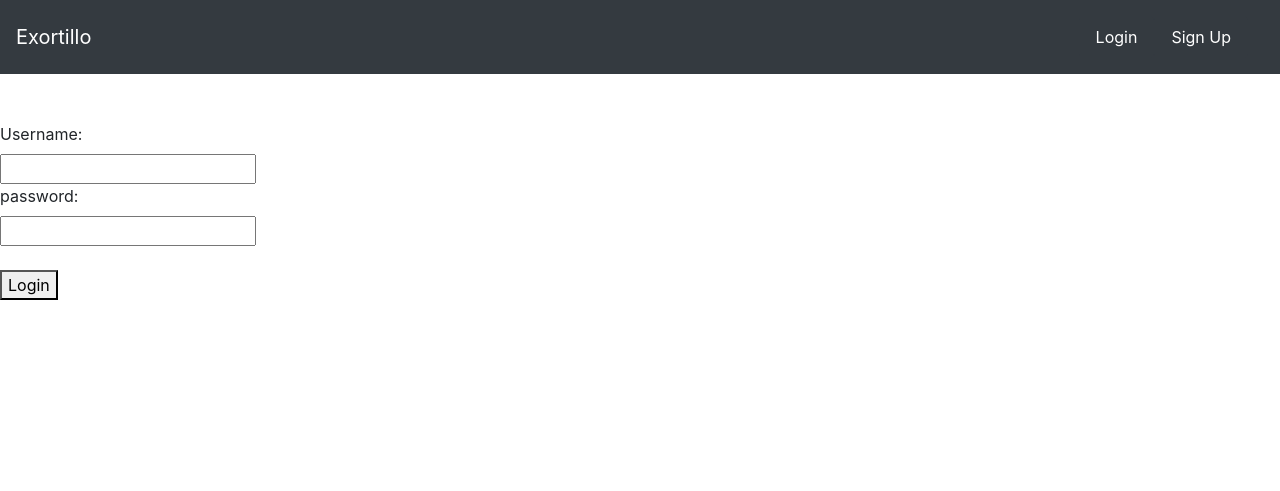
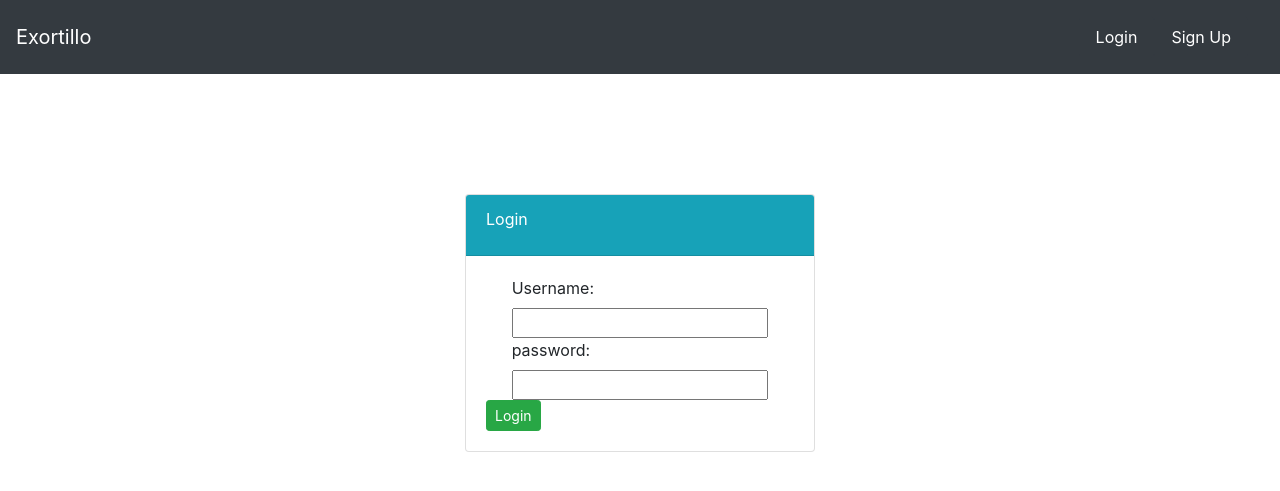
Before and after one commit to sheshmaninigam/Mani_django, a Django app: page /login/ in a window 1280 px wide. Shown: the top 491 px of the page. Run offline with Django 4.2, Linux system fonts and the light colour scheme.

Commit message:
commit:63

```diff
--- a/mysite/food/templates/food/index.html
+++ b/mysite/food/templates/food/index.html
@@ -36,7 +36,7 @@
             <h6
             style="font-size: italic;"
             >
-            added by superuser: admin
+            added by superuser: {{ item.user}}
             </h6>
         </div>
         <div class="col-md-3">
--- a/mysite/food/urls.py
+++ b/mysite/food/urls.py
@@ -12,13 +12,16 @@ urlpatterns = [
 
 
     # function based detail view
-    path("detail/<int:item_id>/", views.detail, name="detail"),
+    # path("detail/<int:item_id>/", views.detail, name="detail"),
 
     # class based detail view
     path("detail/<int:pk>/", views.FoodDetail.as_view(), name="detail"),
 
-    # function based create_item view
-    path("add/",views.create_item,name="create_item"),
+    # # function based create_item view
+    # path("add/",views.create_item,name="create_item"),
+
+    # class based create_item view
+    path("add/",views.CreateItem.as_view(),name="create_item"),
 
     # function based update_item view
     path("update/<int:id>/",views.update_item, name="update_item"),
--- a/mysite/users/templates/users/login.html
+++ b/mysite/users/templates/users/login.html
@@ -2,17 +2,59 @@
 
 {% block body %}
 
-<form  method="POST">
-    {% csrf_token %}
-    <label for="user">Username:</label><br>
-    <input type="text" id="user" name="username"><br>
+<br><br><br>
 
-    <label for="pass">password:</label><br>
-    <input type="password" id="password" name="password"><br><br>
 
-    <button type="submit">Login</button>
+<div class="container">
+    <div class="row">
+        <div class="col-md-4 offset-md-4">
+            <div class="card">
+                <div class="card-header text-white bg-info">
+                    <div class="card-title">
+                        Login
+                    </div>
+                </div>
+                <div class="card-body">
+                    <form method="Post">
+                        {% csrf_token %}
+                        <label class="offset-md-1" for="user">Username:</label><br>
+                        <input  class="offset-md-1"  type="text" id="user" name="username"><br>
 
-</form>
+                        <label class="offset-md-1"  for="pass">password:</label><br>
+                        <input class="offset-md-1"  type="password" id="password" name="password">
+
+                        <button class="btn btn-success btn-sm" type="submit">Login</button>
+
+                    </form>
+                </div>
+                </div>
+            </div>
+        </div>
+    </div>
+</div>
+
+
+
+
+
+
+
+
+
+
+
+
+
+
+
+
+
+
+
+
+
+
+
 
 
 {% endblock %}
```
Also changed, not shown: mysite/food/views.py (+14 -0 lines), mysite/db.sqlite3.
